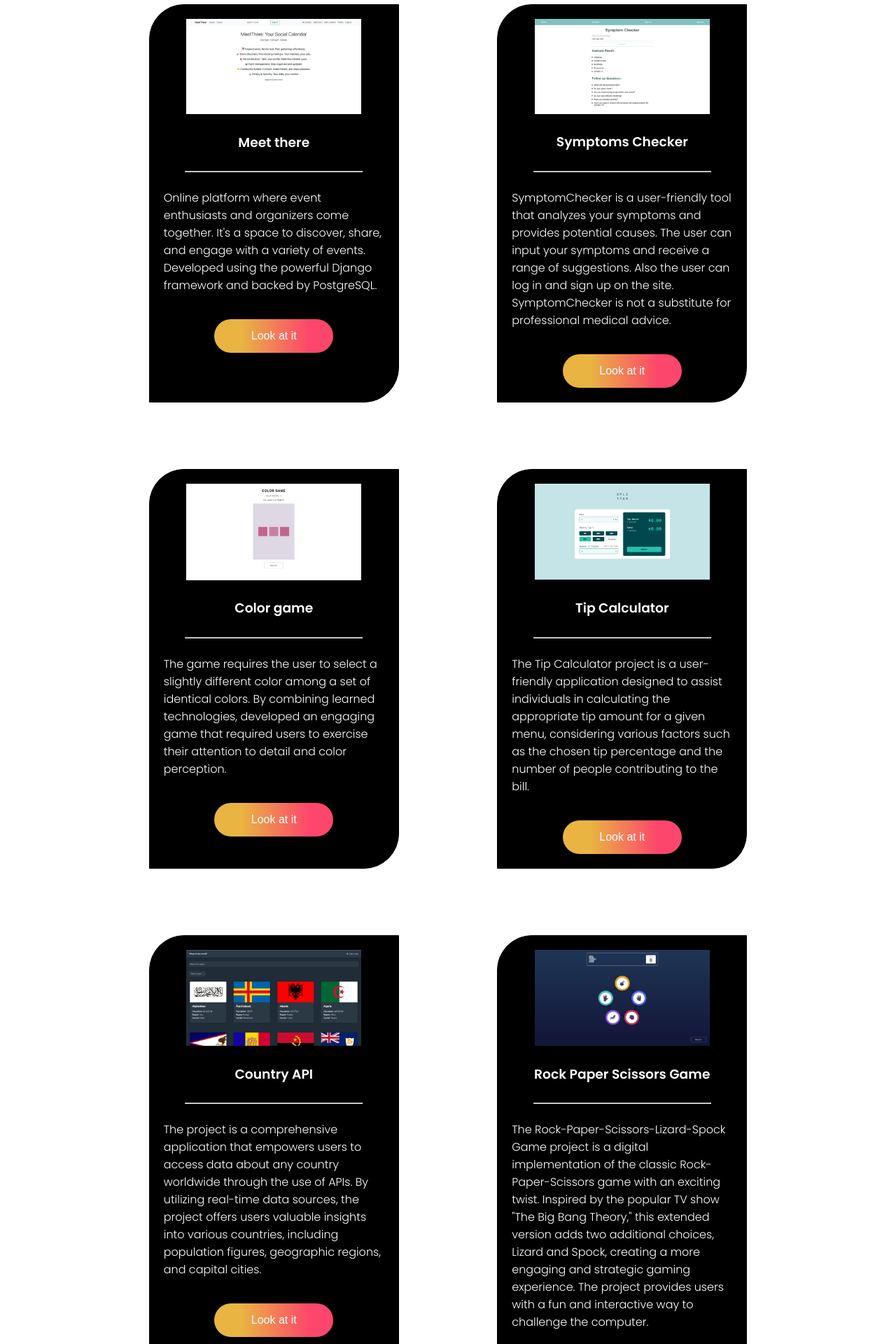
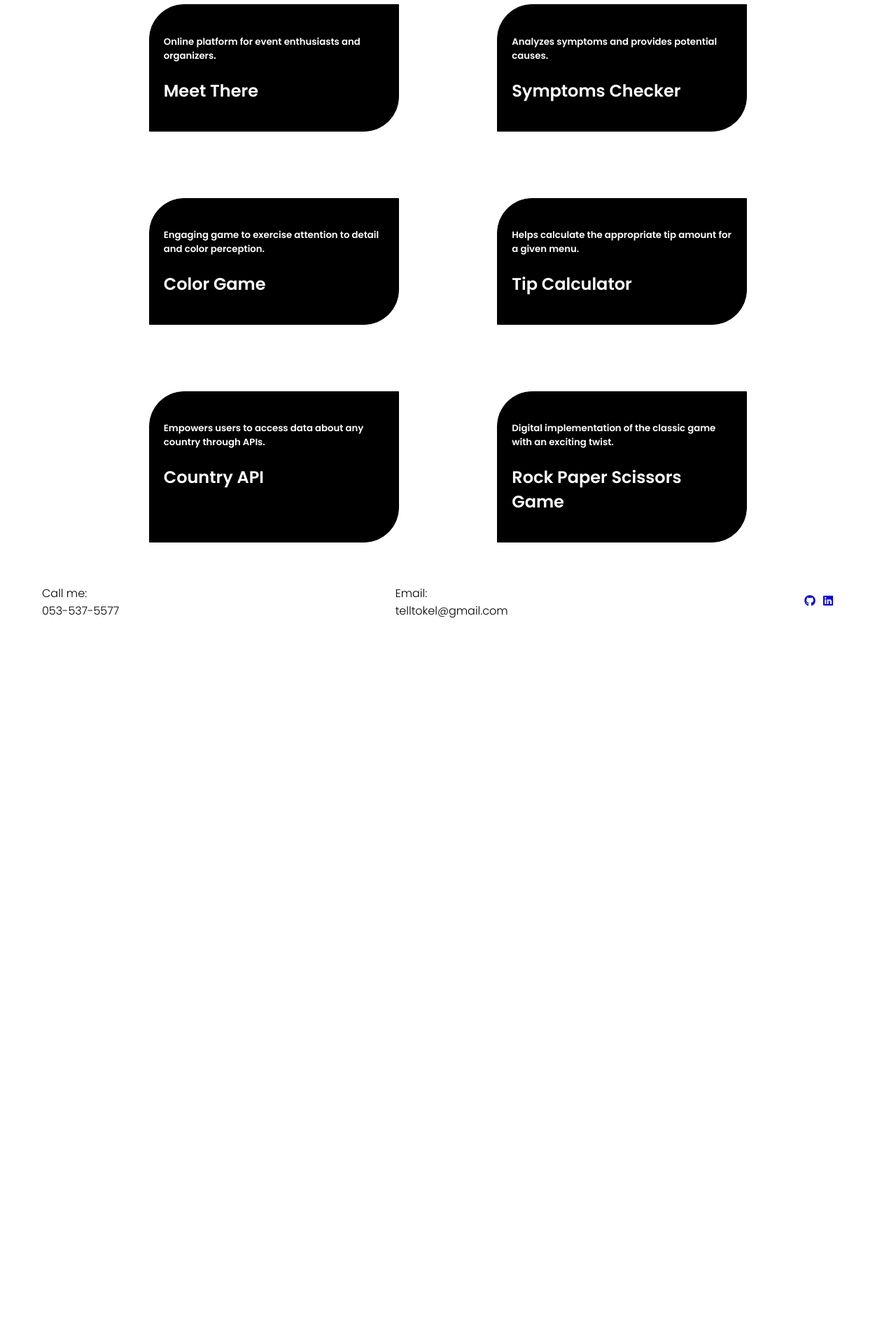
Before and after one commit to telkelly/portfolio, a React (Create React App) app: page / in a window 1280 px wide. Shown: the part 880-2800 px from the top of the page at 70% size. After the commit the page ends 1785 px from the top, so only its background shows below. Built offline with nearby package versions, Linux system fonts and the light colour scheme.

Commit message:
add animation to projects

```diff
--- a/package.json
+++ b/package.json
@@ -6,6 +6,7 @@
     "@testing-library/jest-dom": "^5.17.0",
     "@testing-library/react": "^13.4.0",
     "@testing-library/user-event": "^13.5.0",
+    "framer-motion": "^10.16.16",
     "react": "^18.2.0",
     "react-dom": "^18.2.0",
     "react-icons": "^4.10.1",
--- a/src/components/Projects.js
+++ b/src/components/Projects.js
@@ -4,128 +4,212 @@ import rpsGame from "../imgs/rps-game.png";
 import tipCalculator from "../imgs/tip-calculator.png";
 import checker from "../imgs/checker.png";
 import meetthere from "../imgs/meet-there.png";
+import React, { useState } from "react";
+import { motion, AnimatePresence } from "framer-motion";
 
 const Projects = () => {
+  const [selectedId, setSelectedId] = useState(null)
+
+  const projects = [
+    {
+      id: "meet-there",
+      title: "Meet There",
+      subtitle: "Online platform for event enthusiasts and organizers.",
+      imgSrc: meetthere,
+      link: "https://meet-there-site.onrender.com/",
+    },
+    {
+      id: "symptoms-checker",
+      title: "Symptoms Checker",
+      subtitle: "Analyzes symptoms and provides potential causes.",
+      imgSrc: checker,
+      link: "https://health-project-32ks.onrender.com/",
+    },
+    {
+      id: "color-game",
+      title: "Color Game",
+      subtitle:
+        "Engaging game to exercise attention to detail and color perception.",
+      imgSrc: colorGame,
+      link: "https://hackaton-project-six.vercel.app/",
+    },
+    {
+      id: "tip-calculator",
+      title: "Tip Calculator",
+      subtitle: "Helps calculate the appropriate tip amount for a given menu.",
+      imgSrc: tipCalculator,
+      link: "https://tip-calculator-app-seven-beta.vercel.app/",
+    },
+    {
+      id: "country-api",
+      title: "Country API",
+      subtitle: "Empowers users to access data about any country through APIs.",
+      imgSrc: countryApi,
+      link: "https://rest-countries-api-rosy.vercel.app/",
+    },
+    {
+      id: "rps-game",
+      title: "Rock Paper Scissors Game",
+      subtitle:
+        "Digital implementation of the classic game with an exciting twist.",
+      imgSrc: rpsGame,
+      link: "https://rock-paper-scissors-lizard-spock-game-psi.vercel.app/",
+    },
+  ];
+
   return (
-    <>
+    // <>
+    //   {/* <h1 className="title-prj">Projects</h1>
+    //   <div id="project" class="list-projects">
+    //     <div class="projects">
+    //       <a href="https://meet-there-site.onrender.com/">
+    //         <img src={meetthere} />
+    //       </a>
+    //       <h3 class="project">Meet there</h3>
+    //       <hr style={{ width: "80%" }} />
+    //       <p class="project-descrp">
+    //         Online platform where event enthusiasts and organizers come
+    //         together. It's a space to discover, share, and engage with a variety
+    //         of events. Developed using the powerful Django framework and backed
+    //         by PostgreSQL.
+    //       </p>
+    //       <div class="info-btn orange">
+    //         <a href="https://meet-there-site.onrender.com/">
+    //           <button>Look at it</button>
+    //         </a>
+    //       </div>
+    //     </div>
+    //     <div class="projects">
+    //       <a href="https://health-project-32ks.onrender.com/about">
+    //         <img src={checker} />
+    //       </a>
+    //       <h3 class="project">Symptoms Checker</h3>
+    //       <hr style={{ width: "80%" }} />
+    //       <p class="project-descrp">
+    //         SymptomChecker is a user-friendly tool that analyzes your symptoms
+    //         and provides potential causes. The user can input your symptoms and
+    //         receive a range of suggestions. Also the user can log in and sign up
+    //         on the site. SymptomChecker is not a substitute for professional
+    //         medical advice.
+    //       </p>
+    //       <div class="info-btn orange">
+    //         <a href="https://health-project-32ks.onrender.com/">
+    //           <button>Look at it</button>
+    //         </a>
+    //       </div>
+    //     </div>
+    //     <div class="projects">
+    //       <a href="https://hackaton-project-six.vercel.app/">
+    //         <img src={colorGame} />
+    //       </a>
+    //       <h3 class="project">Color game</h3>
+    //       <hr style={{ width: "80%" }} />
+    //       <p class="project-descrp">
+    //         The game requires the user to select a slightly different color
+    //         among a set of identical colors. By combining learned technologies,
+    //         developed an engaging game that required users to exercise their
+    //         attention to detail and color perception.
+    //       </p>
+    //       <div class="info-btn orange">
+    //         <a href="https://hackaton-project-six.vercel.app/">
+    //           <button>Look at it</button>
+    //         </a>
+    //       </div>
+    //     </div>
+    //     <div class="projects">
+    //       <a href="https://tip-calculator-app-seven-beta.vercel.app/">
+    //         <img src={tipCalculator} />
+    //       </a>
+    //       <h3 class="project">Tip Calculator</h3>
+    //       <hr style={{ width: "80%" }} />
+    //       <p class="project-descrp">
+    //         The Tip Calculator project is a user-friendly application designed
+    //         to assist individuals in calculating the appropriate tip amount for
+    //         a given menu, considering various factors such as the chosen tip
+    //         percentage and the number of people contributing to the bill.
+    //       </p>
+    //       <div class="info-btn orange">
+    //         <a href="https://tip-calculator-app-seven-beta.vercel.app/">
+    //           <button>Look at it</button>
+    //         </a>
+    //       </div>
+    //     </div>
+    //     <div class="projects">
+    //       <a href="https://rest-countries-api-rosy.vercel.app/">
+    //         <img src={countryApi} />
+    //       </a>
+    //       <h3 class="project">Country API</h3>
+    //       <hr style={{ width: "80%" }} />
+    //       <p class="project-descrp">
+    //         The project is a comprehensive application that empowers users to
+    //         access data about any country worldwide through the use of APIs. By
+    //         utilizing real-time data sources, the project offers users valuable
+    //         insights into various countries, including population figures,
+    //         geographic regions, and capital cities.
+    //       </p>
+    //       <div class="info-btn orange">
+    //         <a href="https://rest-countries-api-rosy.vercel.app/">
+    //           <button>Look at it</button>
+    //         </a>
+    //       </div>
+    //     </div>
+    //     <div class="projects">
+    //       <a href="https://rock-paper-scissors-lizard-spock-game-psi.vercel.app/">
+    //         <img src={rpsGame} />
+    //       </a>
+    //       <h3 class="project">Rock Paper Scissors Game</h3>
+    //       <hr style={{ width: "80%" }} />
+    //       <p class="project-descrp">
+    //         The Rock-Paper-Scissors-Lizard-Spock Game project is a digital
+    //         implementation of the classic Rock-Paper-Scissors game with an
+    //         exciting twist. Inspired by the popular TV show "The Big Bang
+    //         Theory," this extended version adds two additional choices, Lizard
+    //         and Spock, creating a more engaging and strategic gaming experience.
+    //         The project provides users with a fun and interactive way to
+    //         challenge the computer.
+    //       </p>
+
+    //       <div class="info-btn orange">
+    //         <a href="https://rock-paper-scissors-lizard-spock-game-psi.vercel.app/">
+    //           <button>Look at it</button>
+    //         </a>
+    //       </div>
+    //     </div>
+    //   </div> */}
+    // </>
+    <div>
       <h1 className="title-prj">Projects</h1>
-      <div id="project" class="list-projects">
-        <div class="projects">
-          <a href="https://meet-there-site.onrender.com/">
-            <img src={meetthere} />
-          </a>
-          <h3 class="project">Meet there</h3>
-          <hr style={{ width: "80%" }} />
-          <p class="project-descrp">
-            Online platform where event enthusiasts and organizers come
-            together. It's a space to discover, share, and engage with a variety
-            of events. Developed using the powerful Django framework and backed
-            by PostgreSQL.
-          </p>
-          <div class="info-btn orange">
-            <a href="https://meet-there-site.onrender.com/">
-              <button>Look at it</button>
-            </a>
-          </div>
-        </div>
-        <div class="projects">
-          <a href="https://health-project-32ks.onrender.com/about">
-            <img src={checker} />
-          </a>
-          <h3 class="project">Symptoms Checker</h3>
-          <hr style={{ width: "80%" }} />
-          <p class="project-descrp">
-            SymptomChecker is a user-friendly tool that analyzes your symptoms
-            and provides potential causes. The user can input your symptoms and
-            receive a range of suggestions. Also the user can log in and sign up
-            on the site. SymptomChecker is not a substitute for professional
-            medical advice.
-          </p>
-          <div class="info-btn orange">
-            <a href="https://health-project-32ks.onrender.com/">
-              <button>Look at it</button>
-            </a>
-          </div>
-        </div>
-        <div class="projects">
-          <a href="https://hackaton-project-six.vercel.app/">
-            <img src={colorGame} />
-          </a>
-          <h3 class="project">Color game</h3>
-          <hr style={{ width: "80%" }} />
-          <p class="project-descrp">
-            The game requires the user to select a slightly different color
-            among a set of identical colors. By combining learned technologies,
-            developed an engaging game that required users to exercise their
-            attention to detail and color perception.
-          </p>
-          <div class="info-btn orange">
-            <a href="https://hackaton-project-six.vercel.app/">
-              <button>Look at it</button>
-            </a>
-          </div>
-        </div>
-        <div class="projects">
-          <a href="https://tip-calculator-app-seven-beta.vercel.app/">
-            <img src={tipCalculator} />
-          </a>
-          <h3 class="project">Tip Calculator</h3>
-          <hr style={{ width: "80%" }} />
-          <p class="project-descrp">
-            The Tip Calculator project is a user-friendly application designed
-            to assist individuals in calculating the appropriate tip amount for
-            a given menu, considering various factors such as the chosen tip
-            percentage and the number of people contributing to the bill.
-          </p>
-          <div class="info-btn orange">
-            <a href="https://tip-calculator-app-seven-beta.vercel.app/">
-              <button>Look at it</button>
-            </a>
-          </div>
-        </div>
-        <div class="projects">
-          <a href="https://rest-countries-api-rosy.vercel.app/">
-            <img src={countryApi} />
-          </a>
-          <h3 class="project">Country API</h3>
-          <hr style={{ width: "80%" }} />
-          <p class="project-descrp">
-            The project is a comprehensive application that empowers users to
-            access data about any country worldwide through the use of APIs. By
-            utilizing real-time data sources, the project offers users valuable
-            insights into various countries, including population figures,
-            geographic regions, and capital cities.
-          </p>
-          <div class="info-btn orange">
-            <a href="https://rest-countries-api-rosy.vercel.app/">
-              <button>Look at it</button>
-            </a>
-          </div>
-        </div>
-        <div class="projects">
-          <a href="https://rock-paper-scissors-lizard-spock-game-psi.vercel.app/">
-            <img src={rpsGame} />
-          </a>
-          <h3 class="project">Rock Paper Scissors Game</h3>
-          <hr style={{ width: "80%" }} />
-          <p class="project-descrp">
-            The Rock-Paper-Scissors-Lizard-Spock Game project is a digital
-            implementation of the classic Rock-Paper-Scissors game with an
-            exciting twist. Inspired by the popular TV show "The Big Bang
-            Theory," this extended version adds two additional choices, Lizard
-            and Spock, creating a more engaging and strategic gaming experience.
-            The project provides users with a fun and interactive way to
-            challenge the computer.
-          </p>
+      <div id="project" className="list-projects">
+        {projects.map((project) => (
+          <motion.div
+            key={project.id}
+            layoutId={project.id}
+            onClick={() => setSelectedId(project.id)}
+            className="projects"
+          >
+            <motion.div
+              layoutId={project.id}
+              onClick={() => setSelectedId(project.id)}
+            >
+              <motion.h5>{project.subtitle}</motion.h5>
+              <motion.h2>{project.title}</motion.h2>
+            </motion.div>
+          </motion.div>
+        ))}
+      </div>
 
-          <div class="info-btn orange">
-            <a href="https://rock-paper-scissors-lizard-spock-game-psi.vercel.app/">
-              <button>Look at it</button>
-            </a>
-          </div>
-        </div>
-      </div>
-    </>
+      <AnimatePresence>
+        {selectedId && (
+          <motion.div layoutId={selectedId}>
+                <motion.div layoutId={selectedId}>
+                  <motion.h5>{projects.subtitle}</motion.h5>
+                  <motion.h2>{projects.title}</motion.h2>
+                  <motion.button onClick={() => setSelectedId(null)} />
+                </motion.div>
+          </motion.div>
+        )}
+      </AnimatePresence>
+    </div>
   );
 };
 
```
Also changed, not shown: 1 other file (tests, documents, lock files or other folders).
